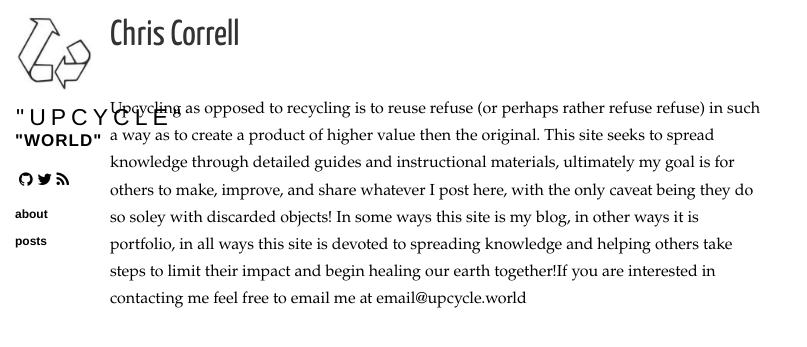
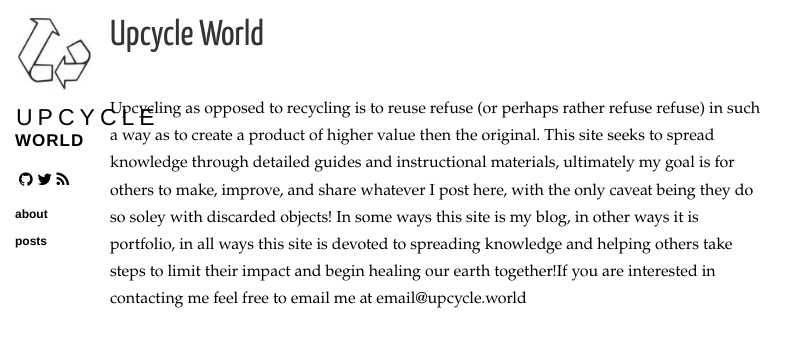
Before and after one commit to upcycleworld/upcycleworld.github.io, a Jekyll site: the page built from about.html, in a window 1280 px wide. Shown: the top 347 px of the page, without its empty margins (0-807 px from the left). Built offline with Jekyll 4.4.1, drawn with Linux system fonts in a browser that asks for light colours; nearby versions of some CDN libraries.

Commit message:
name change

```diff
--- a/_config.yml
+++ b/_config.yml
@@ -4,7 +4,7 @@ markdown: kramdown
 gems:
   - jekyll-sitemap
 
-name: Chris Correll
+name: Upcycle World
 url:
 description:
 twitter:
--- a/_includes/sidebar.html
+++ b/_includes/sidebar.html
@@ -5,8 +5,8 @@
 
   <section class="name">
     <a href="/">
-      <span id="fname">"Upcycle"</span>
-      <span id="lname">"World"</span>
+      <span id="fname">{{ site.name|split:' '|first }}</span>
+      <span id="lname">{{ site.name|split:' '|last }}</span>
     </a>
   </section>
 
```
